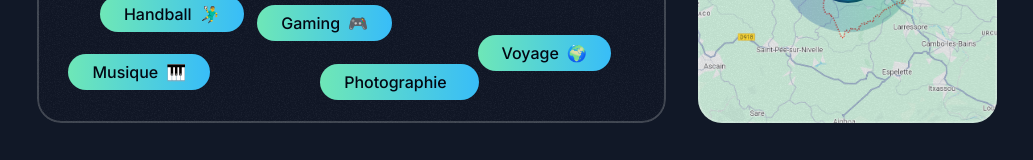
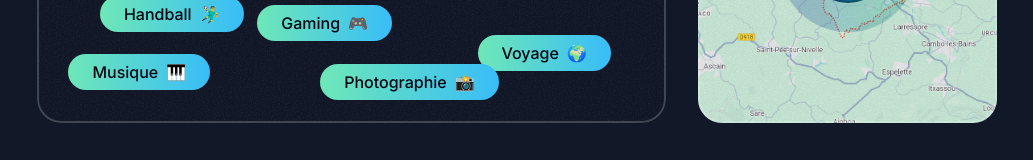
Before and after one commit to JacquesPoulin/portfolio_jp, a Next.js app: page / in a window 1280 px wide. Shown: the part 4605-4765 px from the top of the page, without its empty margins (123-1156 px from the left). Built offline with nearby package versions, Linux system fonts and the light colour scheme; a web font is replaced by a local one.

Commit message:
Animation : About page (hobbies) terminée

```diff
--- a/data/hobbiesList.js
+++ b/data/hobbiesList.js
@@ -44,7 +44,7 @@ export const hobbies = [
 	{
 		id: 7,
 		title: 'Photographie',
-		emoji: '',
+		emoji: '📸',
 		left: '45%',
 		top: '70%',
 	},
--- a/package.json
+++ b/package.json
@@ -10,7 +10,7 @@
   },
   "dependencies": {
     "@svgr/webpack": "^8.1.0",
-    "framer-motion": "^11.3.21",
+    "framer-motion": "^11.11.11",
     "next": "^15.0.3",
     "react": "^18.3.1",
     "react-dom": "^18.3.1",
--- a/src/components/TechnosItems.tsx
+++ b/src/components/TechnosItems.tsx
@@ -27,7 +27,7 @@ export const TechnosItems = ({
 					itemsWrapperClassName
 				)}>
 				{[...new Array(2)].fill(0).map((_, idx) => (
-					<Fragment>
+					<Fragment key={idx}>
 						{technos?.map(({ title, iconType }) => (
 							<div
 								key={title}
--- a/src/sections/About.tsx
+++ b/src/sections/About.tsx
@@ -1,3 +1,6 @@
+'use client';
+
+import { useRef } from 'react';
 import Image from 'next/image';
 import bookImage from '@/assets/images/book-cover.png';
 import mapImage from '@/assets/images/map.png';
@@ -13,7 +16,12 @@ import { Card } from '@/components/Card';
 import { CardHeader } from '@/components/CardHeader';
 import { TechnosItems } from '@/components/TechnosItems';
 
+// ? Library
+import { motion } from 'framer-motion';
+
 export const AboutSection = () => {
+	const constrainRef = useRef(null);
+
 	return (
 		<section id='presentation' className='py-20 lg:py-28'>
 			<div className='container'>
@@ -80,15 +88,18 @@ export const AboutSection = () => {
 							</div>
 
 							{/* Icones & titre des hobbies */}
-							<div className='relative flex-1'>
+							<div className='relative flex-1' ref={constrainRef}>
 								{hobbies?.map(({ id, title, emoji, left, top }) => (
-									<div
+									<motion.div
 										key={id}
 										className='inline-flex items-center gap-2 px-6 bg-gradient-to-r from-emerald-300 to-sky-400 rounded-full py-1.5 absolute'
-										style={{ left: left, top: top }}>
+										style={{ left: left, top: top }}
+										drag
+										dragConstraints={constrainRef}
+									>
 										<span className='font-medium text-gray-950'>{title}</span>
 										<span>{emoji}</span>
-									</div>
+									</motion.div>
 								))}
 							</div>
 						</Card>
@@ -102,7 +113,6 @@ export const AboutSection = () => {
 							/>
 
 							<div className='absolute top-1/2 left-1/2 -translate-x-1/2 -translate-y-1/2 size-20 rounded-full after:content-[""] after:absolute after:inset-0 after:outline after:outline-2 after:-outline-offset-2 after:rounded-full after:outline-gray-950/30'>
-
 								<div className='absolute inset-0 rounded-full bg-gradient-to-r from-blue-800 to-emerald-600 -z-20 animate-ping [animation-duration:2s]'></div>
 								<div className='absolute inset-0 rounded-full bg-gradient-to-r from-blue-800 to-emerald-600 -z-10'></div>
 
```
Also changed, not shown: 1 other file (tests, documents, lock files or other folders).
